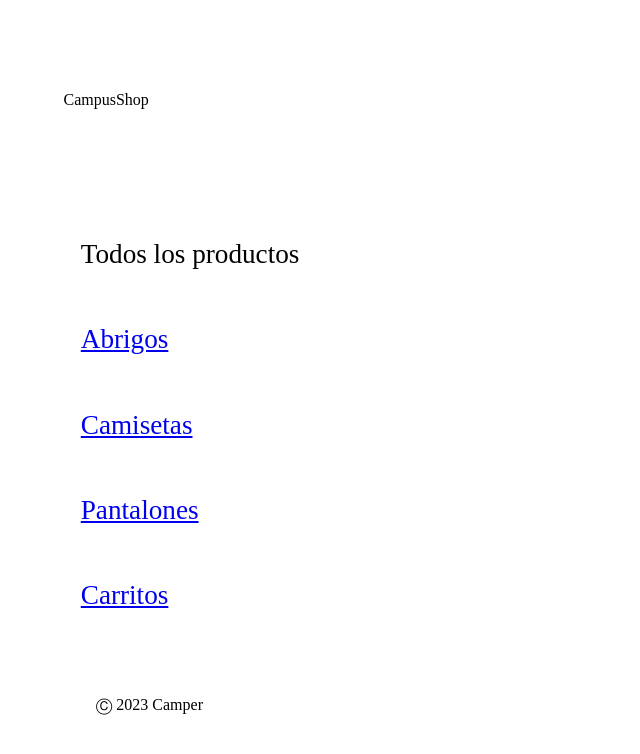
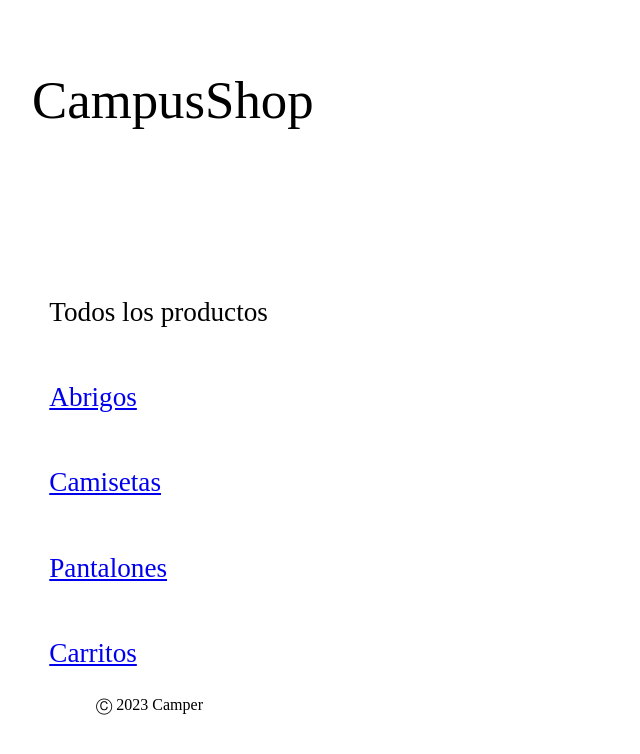
Before and after one commit to Santiago3336/Filtro_HTML_SierraJoel, a plain HTML site: page index.html in a window 1280 px wide. Shown: the whole page, without its empty margins (0-640 px from the left). Drawn offline with Linux system fonts and the light colour scheme.

Commit message:
mini actualizacion barra lateral

```diff
--- a/abrigos.css
+++ b/abrigos.css
@@ -20,6 +20,10 @@ body{
     justify-content: center;
 }
 
+#titleCamp{
+    font-size: 330%;
+}
+
 #leftBarContent{
     height: 75vh;
     display: flex;
--- a/camisetas.css
+++ b/camisetas.css
@@ -20,6 +20,10 @@ body{
     justify-content: center;
 }
 
+#titleCamp{
+    font-size: 330%;
+}
+
 #leftBarContent{
     height: 75vh;
     display: flex;
--- a/carritos.css
+++ b/carritos.css
@@ -7,6 +7,10 @@ body{
     margin: 0%;
     width: 100vw;
     height: 100vh;
+}
+
+#titleCamp{
+    font-size: 330%;
 }
 
 .leftBar{
--- a/pantalones.css
+++ b/pantalones.css
@@ -7,6 +7,10 @@ body{
     margin: 0%;
     width: 100vw;
     height: 100vh;
+}
+
+#titleCamp{
+    font-size: 330%;
 }
 
 .leftBar{
--- a/styles.css
+++ b/styles.css
@@ -20,6 +20,10 @@ body{
     justify-content: center;
 }
 
+#titleCamp{
+    font-size: 330%;
+}
+
 #leftBarContent{
     height: 75vh;
     display: flex;
```
